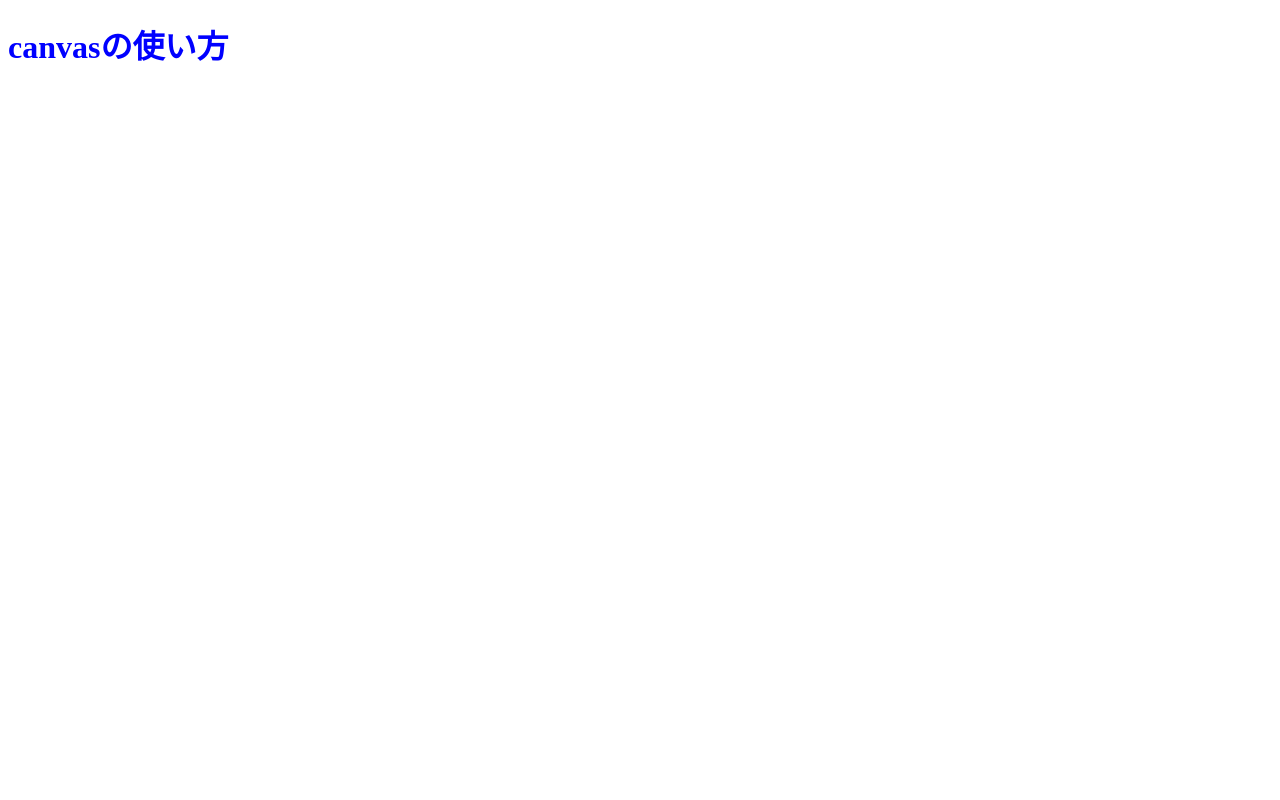
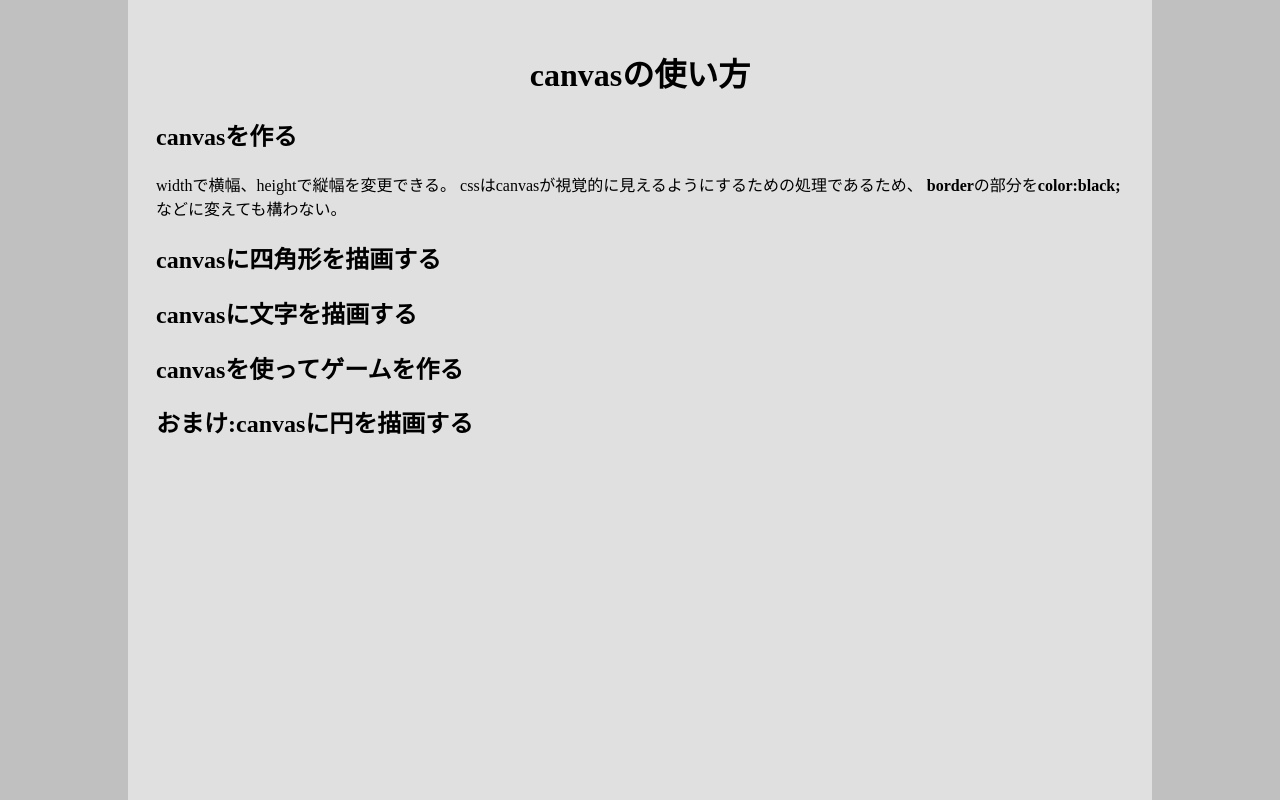
Before and after one commit to yyf999999999/how2usecanvas, a plain HTML site: page how2usecanvas.html in a window 1280 px wide. Drawn offline with Linux system fonts and the light colour scheme.

Commit message:
update how2usecanvas.html and css

```diff
--- a/how2usecanvas.css
+++ b/how2usecanvas.css
@@ -1,3 +1,20 @@
+:root{
+    --left-width:128px;
+    --right-width:128px;
+    --dark-grey:#C0C0C0;
+    --light-grey:#E0E0E0;
+}
+body{
+    background:linear-gradient(to right,var(--dark-grey) 0,var(--dark-grey) var(--left-width),
+                var(--light-grey) var(--left-width),var(--light-grey) calc(100% - var(--right-width)),
+                var(--dark-grey) calc(100% - var(--right-width)),var(--dark-grey) 100%);
+    padding:20px;
+    color:#000000;
+}
 h1{
-    color:#0000FF;
+    text-align:center;
 }
+.rank1{
+    margin-left:128px;
+    margin-right:128px;
+}
--- a/how2usecanvas.html
+++ b/how2usecanvas.html
@@ -7,6 +7,41 @@
     <title>Canvasの使い方</title>
 </head>
 <body>
-    <h1>canvasの使い方</h1>
+    <div class="rank1">
+        <h1>canvasの使い方</h1>
+        <div class="rank2">
+            <h2>canvasを作る</h2>
+            <p>
+                widthで横幅、heightで縦幅を変更できる。
+                cssはcanvasが視覚的に見えるようにするための処理であるため、
+                <strong>border</strong>の部分を<strong>color:black;</strong>などに変えても構わない。
+            </p>
+        </div>
+        <div class="rank2">
+            <h2>canvasに四角形を描画する</h2>
+            <p>
+
+            </p>
+        </div>
+        <div class="rank2">
+            <h2>canvasに文字を描画する</h2>
+            <p>
+
+            </p>
+        </div>
+        <div class="rank2">
+            <h2>canvasを使ってゲームを作る</h2>
+            <p>
+
+            </p>
+        </div>
+        <div class="rank2">
+            <h2>おまけ:canvasに円を描画する</h2>
+            <p>
+
+            </p>
+        </div>
+    </div>
+
 </body>
 </html>
```
